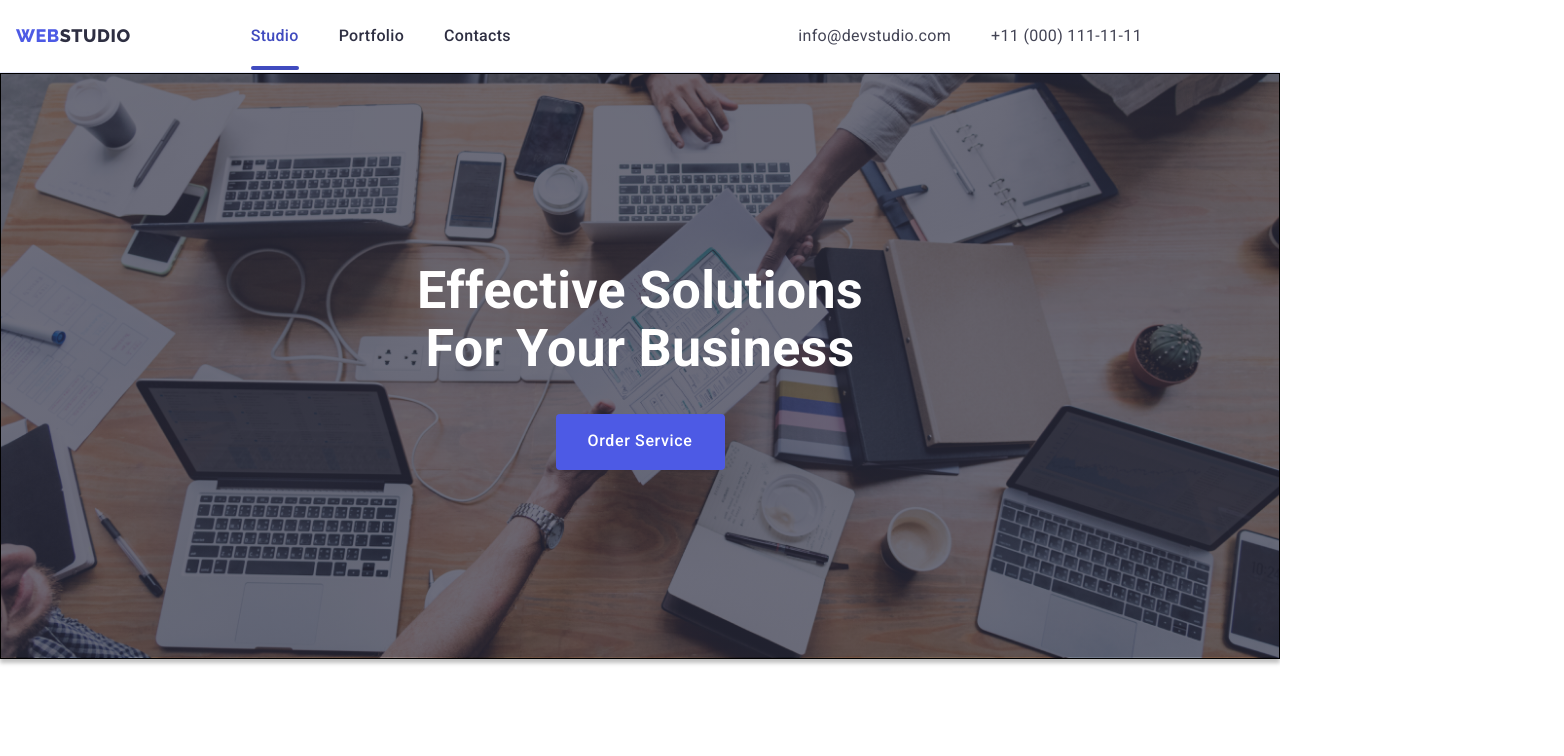
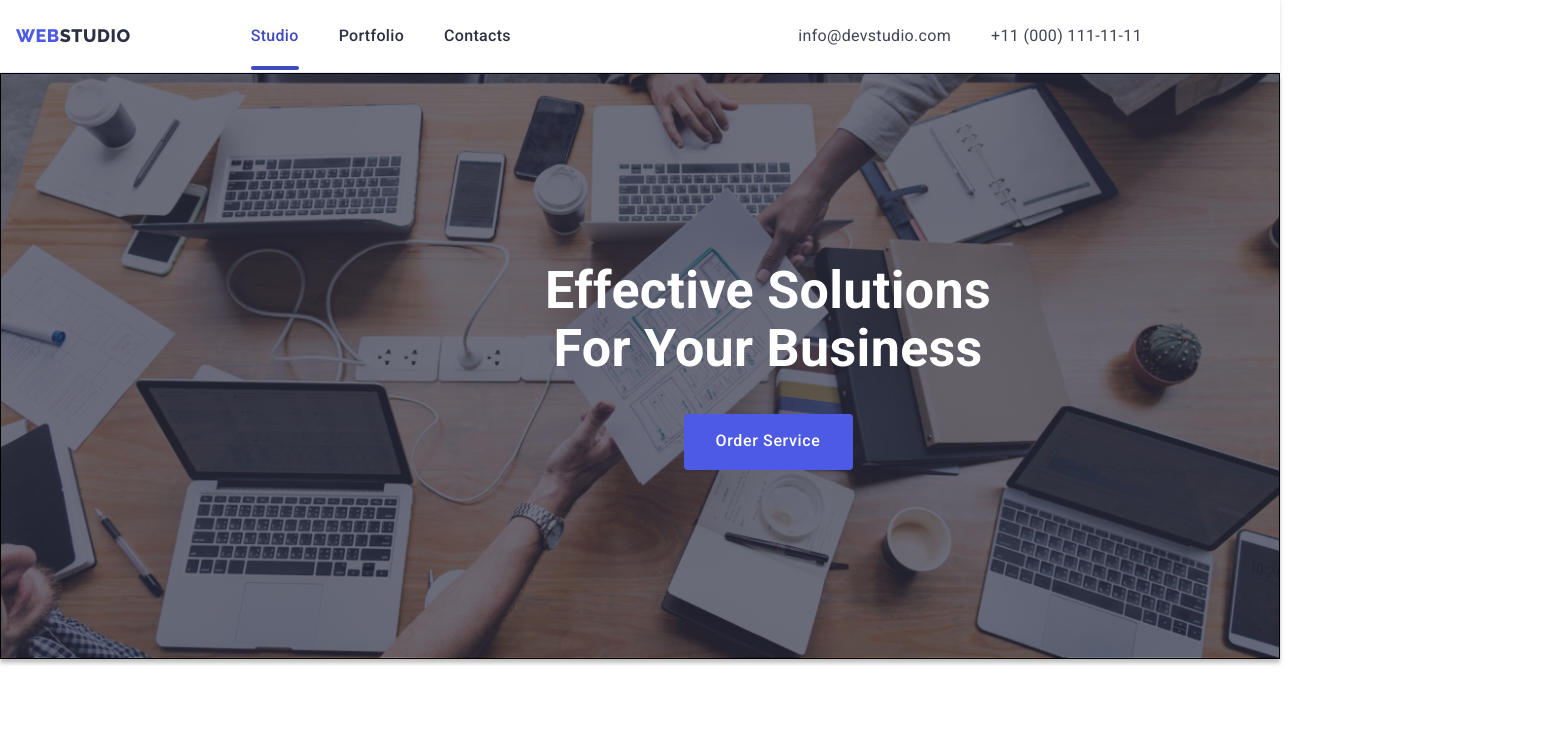
Before and after one commit to UnstoppableDream/goit-markup-hw-06, a plain HTML site: page index.html in a window 1280 px wide. Shown: the top 756 px of the page, 1564 px wide, since content can reach past the window. Drawn offline with nearby package versions, Linux system fonts and the light colour scheme.

Commit message:
Update style.css

```diff
--- a/css/style.css
+++ b/css/style.css
@@ -45,7 +45,7 @@ section {
 }
 
 .container {
-  max-width: 320px;
+  width: 320px;
   margin: 0 auto;
   padding-left: 16px;
   padding-right: 16px;
@@ -917,7 +917,7 @@ section {
 (min-width: 768px) {
 
   .container {
- max-width: 768px;
+ width: 768px;
 }
 
 .container-page-header {
@@ -1089,7 +1089,7 @@ section {
 
 @media (min-width: 1158px) {
   .container {
-    max-width: 1158px;
+    width: 1158px;
   }
 
   .nav-page-ul {
```
